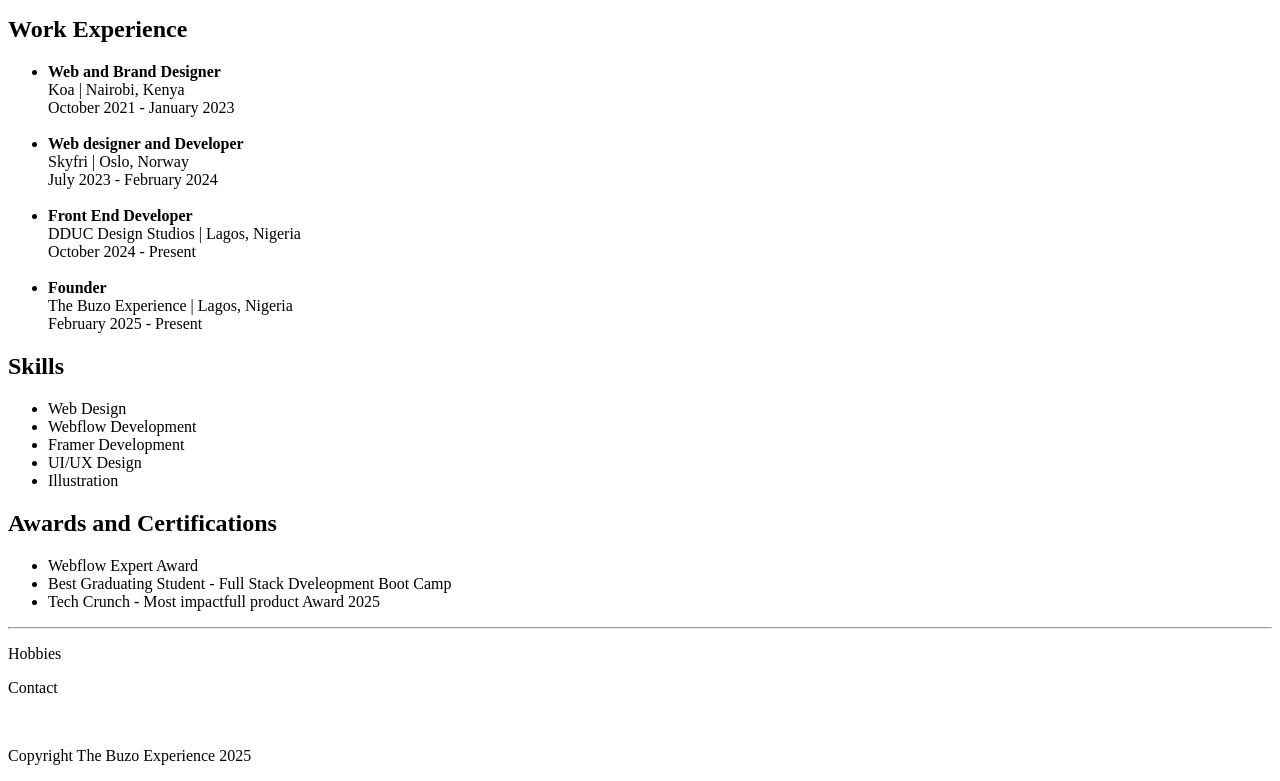
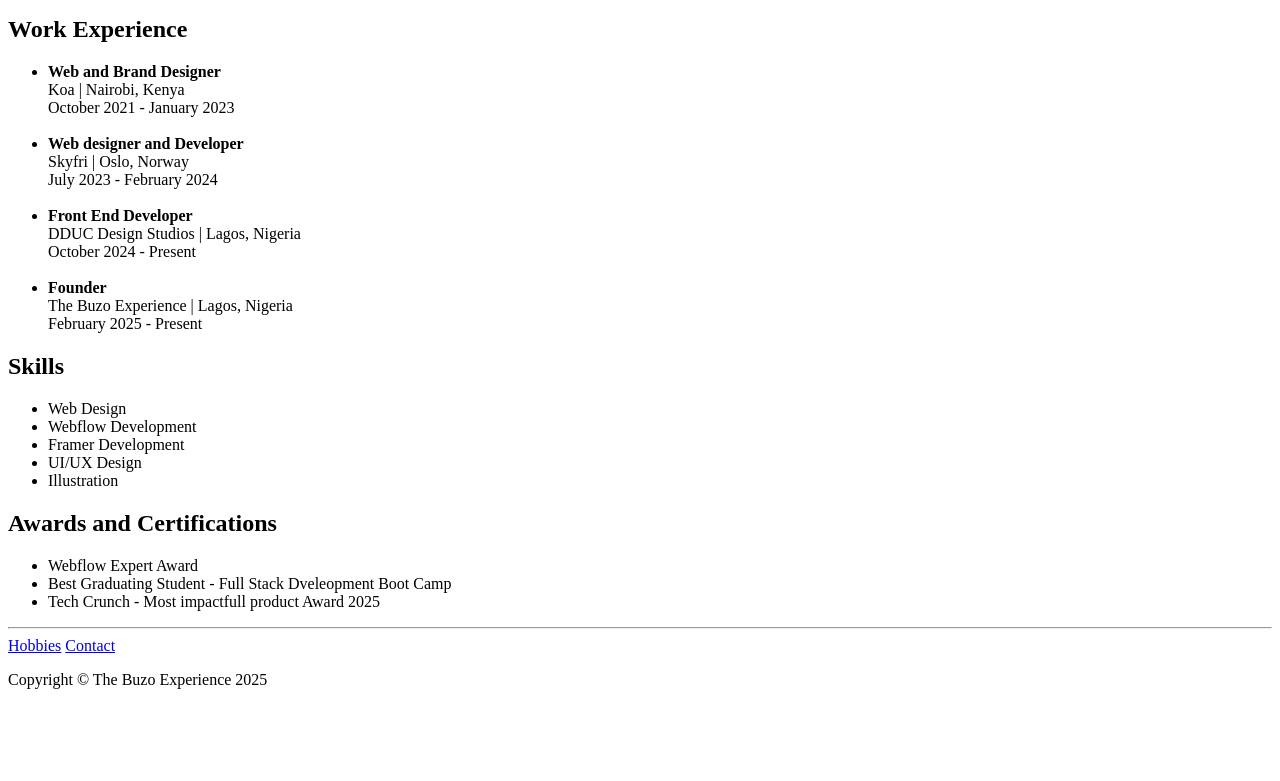
Before and after one commit to OnyedikaBuzo/html-Capstone, a plain HTML site: page index.html in a window 1280 px wide. Shown: the part 651-1432 px from the top of the page. After the commit the page ends 1356 px from the top, so only its background shows below. Drawn offline with Linux system fonts and the light colour scheme.

Commit message:
Add files via upload

```diff
--- a/index.html
+++ b/index.html
@@ -78,9 +78,11 @@
         <li>Tech Crunch - Most impactfull product Award 2025</li>
     </ul>
     <hr>
-    <p>Hobbies</p>
-    <p>Contact</p><br>
-    <p>Copyright The Buzo Experience 2025</p>
+    <a href="./Hobbies.html">Hobbies</a>
+    <a href="./Contact.html">Contact</a>
+    <br>
+    <p>Copyright © The Buzo Experience 2025
+    <p>
 </body>
 
 </html>
```
